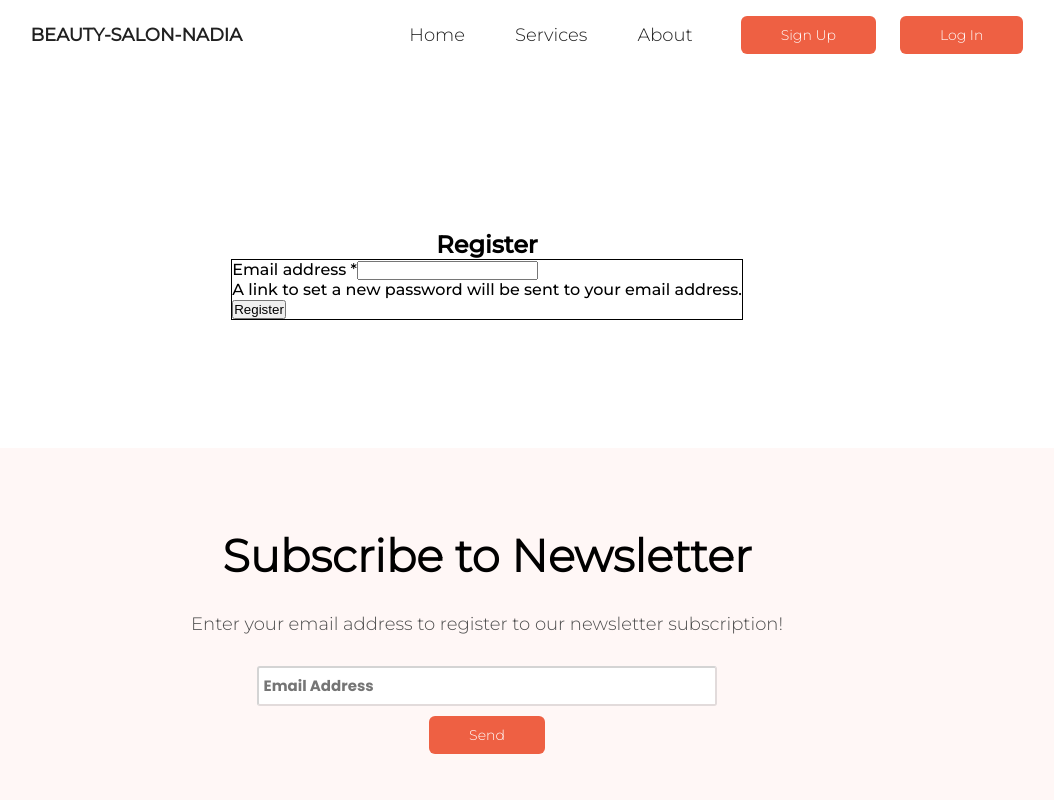
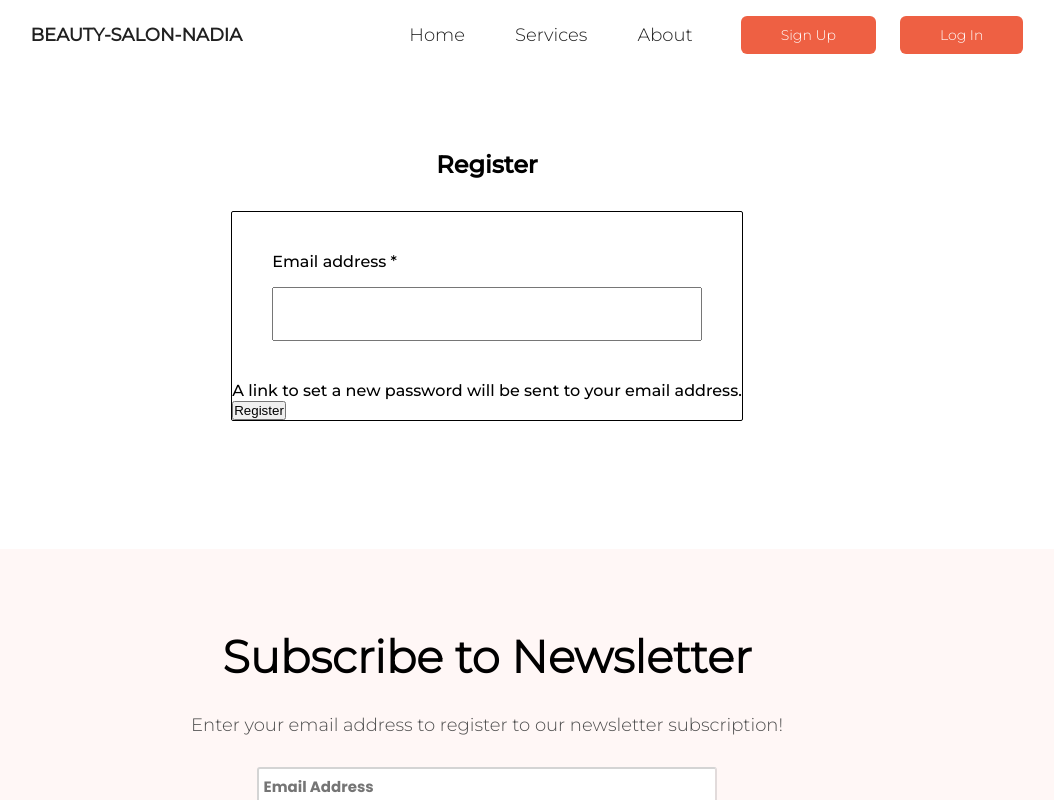
Before and after one commit to nadiahosisy/Beauty-Salon, a React (Vite) app: page /SignUp in a window 1280 px wide. Shown: the top 800 px of the page, without its empty margins (153-1207 px from the left). Built offline with nearby package versions, Linux system fonts and the light colour scheme.

Commit message:
adde style to input

```diff
--- a/src/pages/SignUp.jsx
+++ b/src/pages/SignUp.jsx
@@ -6,8 +6,11 @@ const SignUp = () => {
       <h2 className="header-register">Register</h2>
       <div className="center-signup">
         <div className="form-div-register-page">
-          <label className="label-register">Email address *</label>
-          <input className="input-register"></input>
+          <div className="label-input-div">
+            <label className="label-register">Email address *</label>
+            <input className="input-register"></input>
+          </div>
+
           <p className="pargraph-register">
             A link to set a new password will be sent to your email address.
           </p>
--- a/src/style/signup.css
+++ b/src/style/signup.css
@@ -20,8 +20,9 @@
   flex-direction: column;
   justify-content: center;
   align-items: center;
+
   font-family: "Monserat-medium", sans-serif;
-  margin-top: 10rem;
+  margin-top: 5rem;
 }
 .center-signup {
   display: flex;
@@ -29,5 +30,22 @@
   justify-content: center;
   border: 1px solid black;
   align-items: center;
-  max-width: 2000px;
+  border-radius: 2px;
+  max-width: 700px;
 }
+.header-register {
+  margin-bottom: 2rem;
+}
+.label-input-div {
+  display: flex;
+  flex-direction: column;
+  margin: 2.5rem;
+}
+.label-register {
+  margin-bottom: 1rem;
+}
+.input-register {
+  font-size: 16px;
+  padding: 16px;
+  color: #69727d;
+}
```
